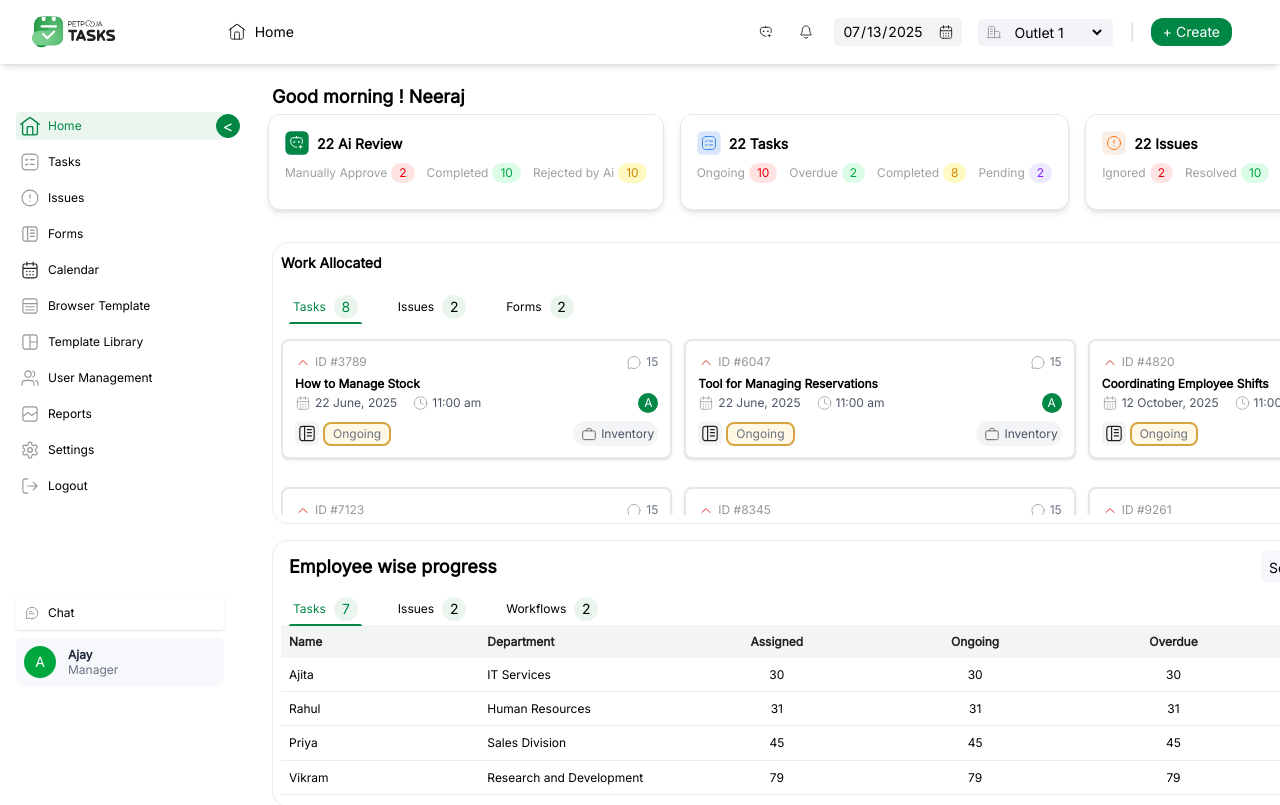
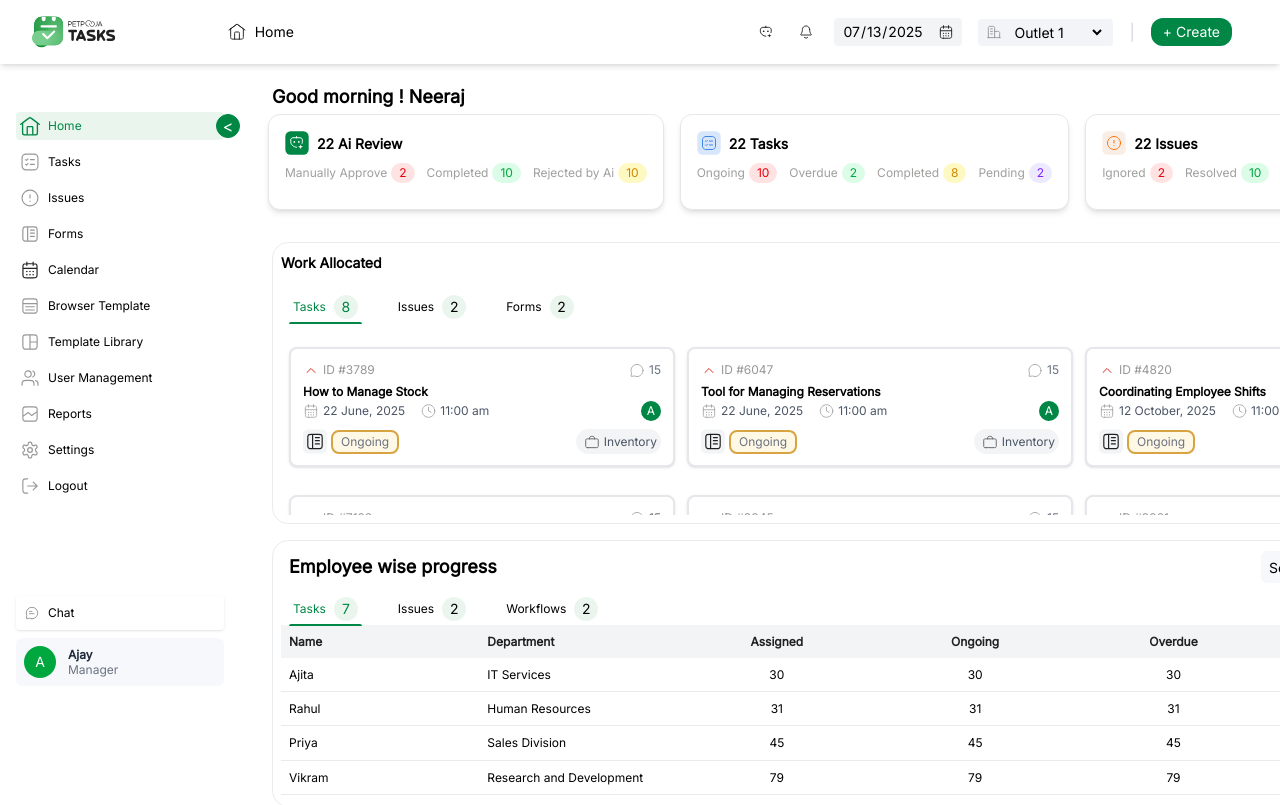
Before and after one commit to neerajnishad5/dashboard-app, a React (Vite) app: page / in a window 1280 px wide. Shown: the top 805 px of the page. Built offline with nearby package versions, Linux system fonts and the light colour scheme.

Commit message:
work allocated component padding fix

```diff
--- a/src/components/WorkAllocatedTabs.jsx
+++ b/src/components/WorkAllocatedTabs.jsx
@@ -158,7 +158,7 @@
       </div>
 
       <div className="overflow-y-auto max-h-44 scrollbar-custom scroll-smooth">
-        <div className="grid grid-cols-1 sm:grid-cols-2 lg:grid-cols-3 gap-3">
+        <div className="grid grid-cols-1 sm:grid-cols-2 lg:grid-cols-3 gap-3 p-2">
           {tabsData[activeTab].map((item, index) => (
             <WorkAllocatedCard
               key={index}
```
